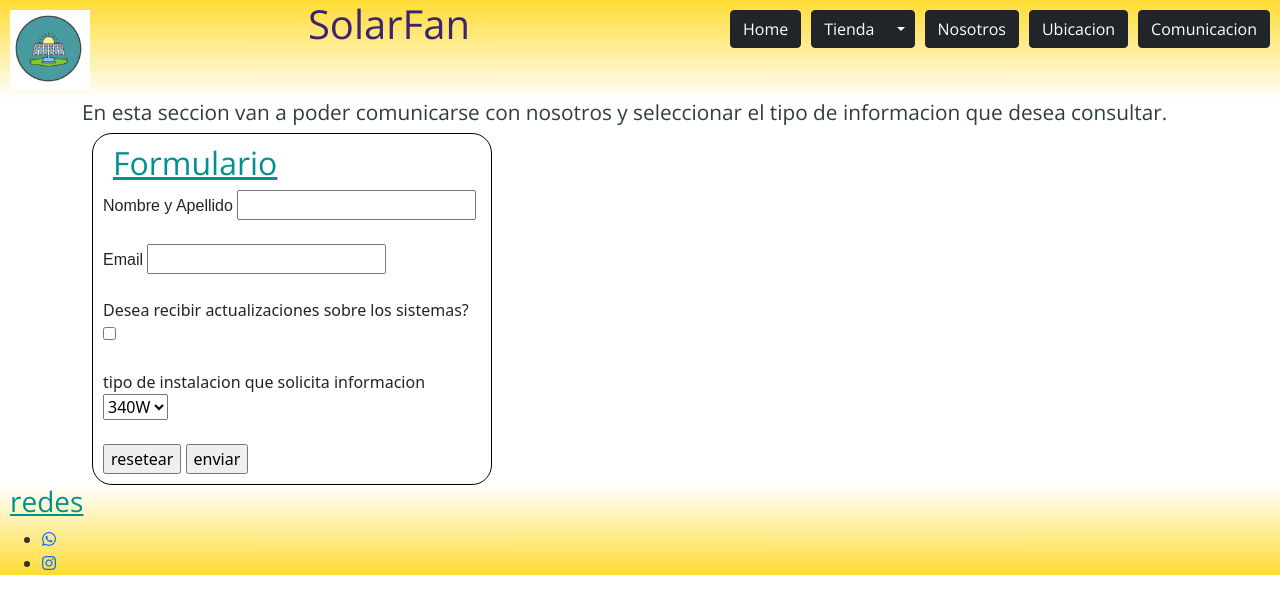
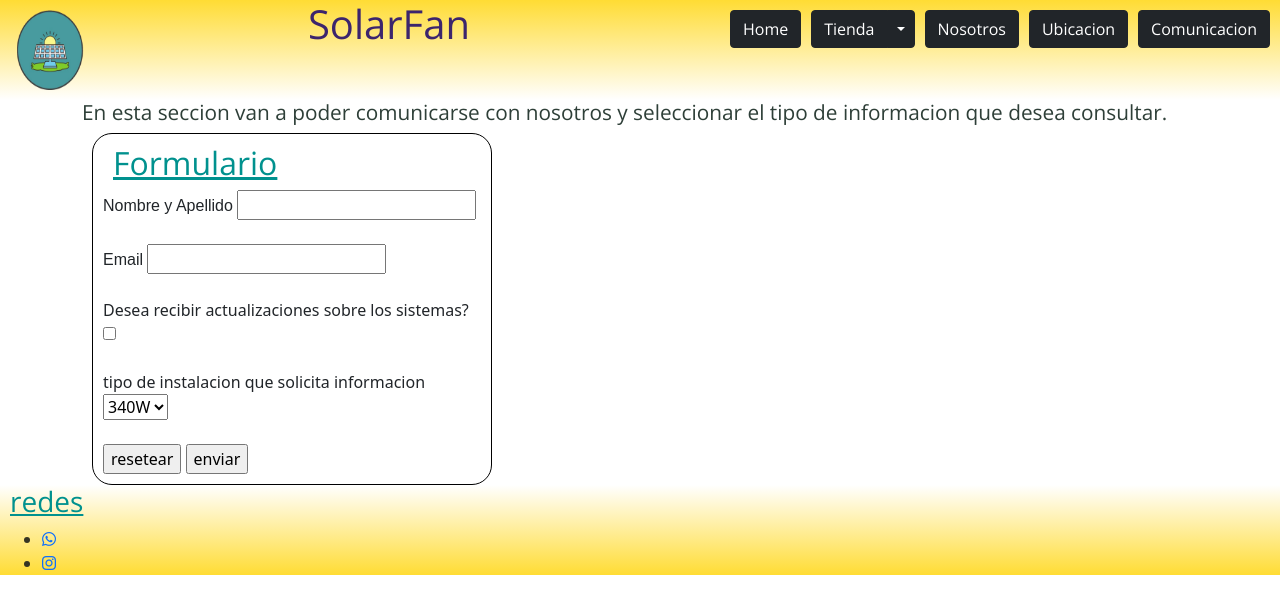
Before and after one commit to leonel8564/Proyect-coderHouse, a website: page comunicacion.html in a window 1280 px wide. Drawn offline with nearby package versions, Linux system fonts and the light colour scheme.

Commit message:
agrege el icono sin bordes

```diff
--- a/comunicacion.html
+++ b/comunicacion.html
@@ -18,7 +18,7 @@
     <header class="header">
         <div class="header__divH">
             <div class="imgLogo">
-                <img src="imagenes/WhatsApp Image 2021-09-27 at 17.29.18.jpeg" alt="Logo de SolarFan" class="imagen">
+                <img src="imagenes/icono.png" alt="Logo de SolarFan" class="imagen">
             </div>
             <div class="title">
                 <h1 class="titulos">SolarFan</h1>
```
Also changed, not shown: index.html (+1 -1 lines), nosotros.html (+1 -1 lines), tienda.html (+1 -1 lines), ubicacion.html (+1 -1 lines), imagenes/WhatsApp Image 2021-09-27 at 17.29.18.jpeg (deleted), imagenes/icono.png (added).
